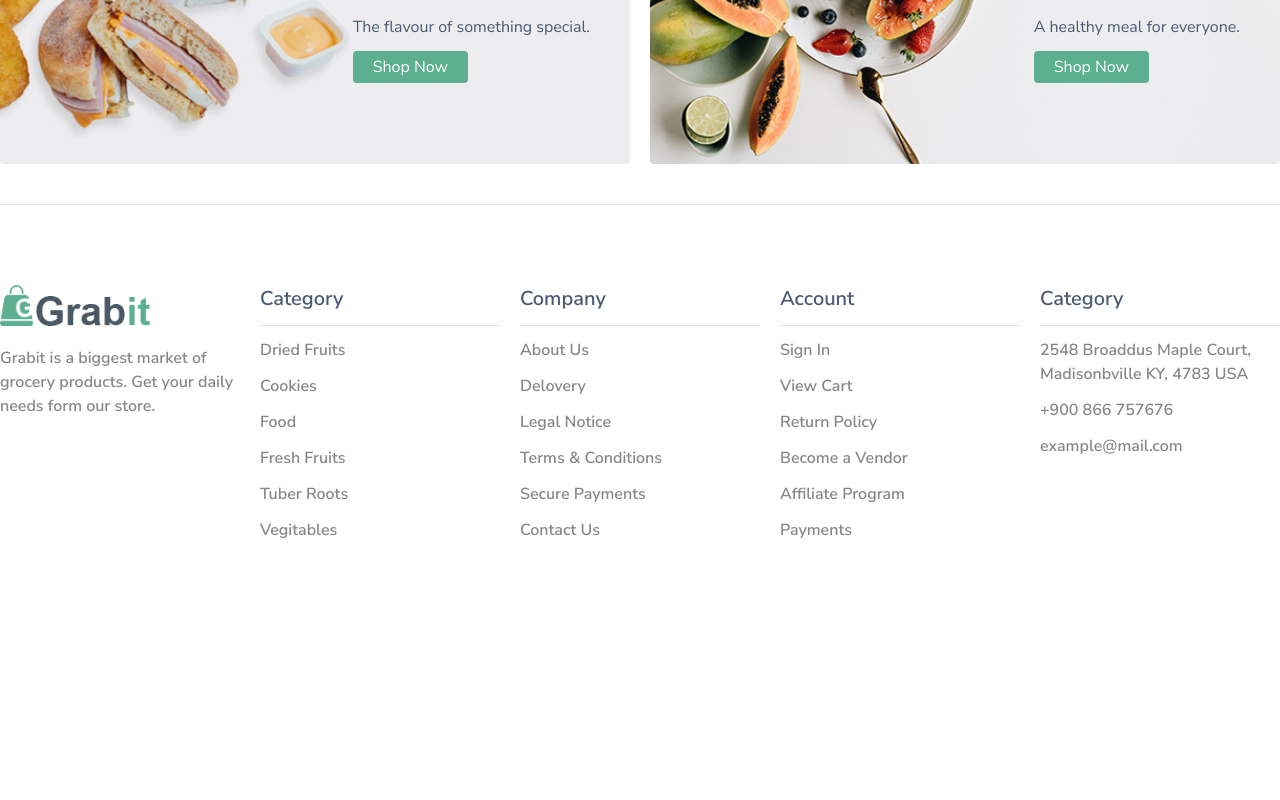
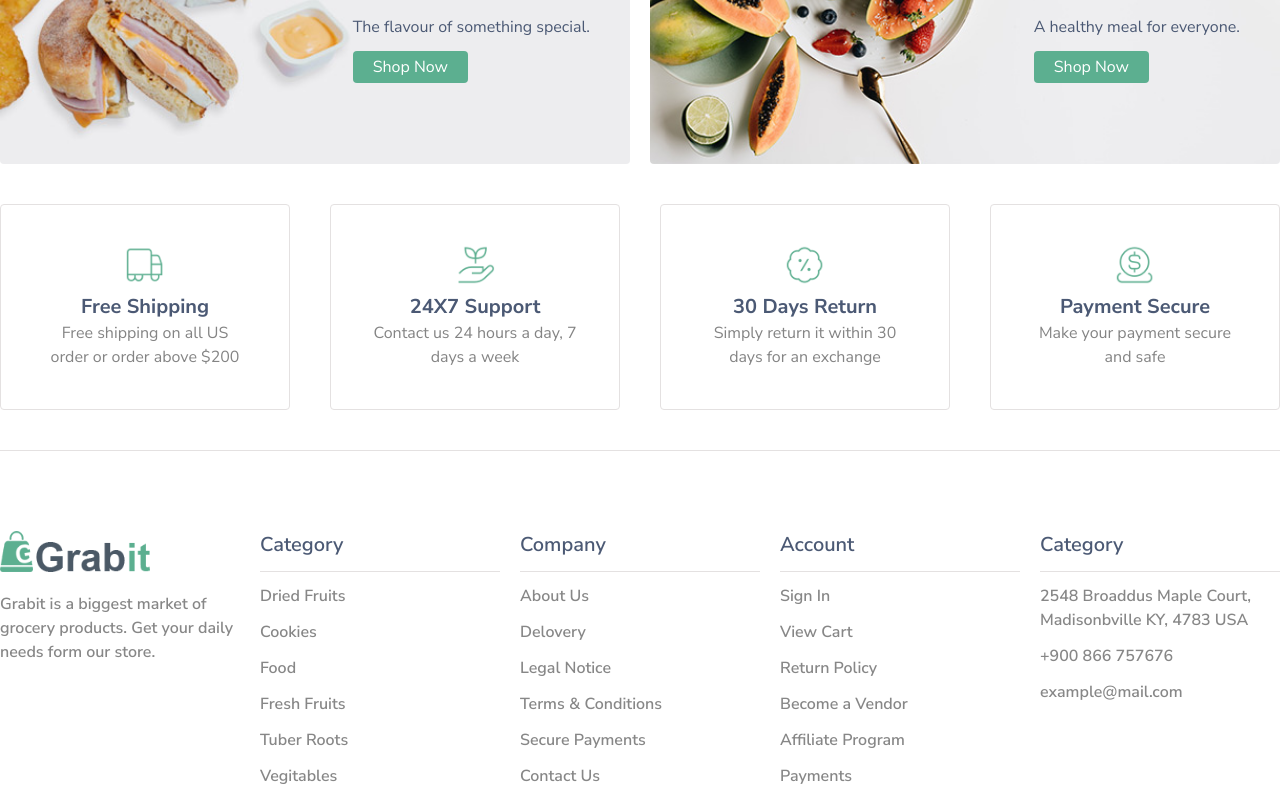
Before and after one commit to SalehAhmed19/e-com, a React (Vite) app: page / in a window 1280 px wide. Shown: the part 3357-4157 px from the top of the page. Before the commit the page ends 3911 px from the top, so only its background shows below. Built offline with nearby package versions, Linux system fonts and the light colour scheme.

Commit message:
feature-added

```diff
--- a/src/Components/Isolated/Categories.jsx
+++ b/src/Components/Isolated/Categories.jsx
@@ -11,7 +11,10 @@ function Categories() {
   return (
     <div className="grid grid-cols-6 gap-10 my-20">
       {categories.slice(0, 6).map((category) => (
-        <div className="bg-gradient-to-b from-[#eedec358] to-white p-5 rounded-sm">
+        <div
+          key={category.id}
+          className="bg-gradient-to-b from-[#eedec358] to-white p-5 rounded-sm"
+        >
           <div className="shadow-lg shadow-[#dedede44] flex flex-col items-center p-5 bg-white rounded-sm">
             <img className="w-10 mb-2" src={category.icon} alt="" />
             <h5 className="font-bold">{category.name}</h5>
--- /dev/null
+++ b/src/Components/Isolated/Features.jsx
@@ -0,0 +1,50 @@
+import React from "react";
+import icon_1 from "../../assets/icons/fi-shipping.png";
+import icon_2 from "../../assets/icons/fi-support.png";
+import icon_3 from "../../assets/icons/fi-return.png";
+import icon_4 from "../../assets/icons/fi-payment.png";
+
+function Features() {
+  const features = [
+    {
+      id: 1,
+      feature: "Free Shipping",
+      description: "Free shipping on all US order or order above $200",
+      icon: icon_1,
+    },
+    {
+      id: 2,
+      feature: "24X7 Support",
+      description: "Contact us 24 hours a day, 7 days a week",
+      icon: icon_2,
+    },
+    {
+      id: 3,
+      feature: "30 Days Return",
+      description: "Simply return it within 30 days for an exchange",
+      icon: icon_3,
+    },
+    {
+      id: 4,
+      feature: "Payment Secure",
+      description: "Make your payment secure and safe",
+      icon: icon_4,
+    },
+  ];
+  return (
+    <div className="grid grid-cols-4 gap-10 my-10">
+      {features.map((feature) => (
+        <div
+          key={feature.id}
+          className="border border-[#e4e1e1] text-center flex flex-col items-center p-10 bg-white rounded-sm"
+        >
+          <img className="w-10 mb-2" src={feature.icon} alt="" />
+          <h5 className="font-bold text-xl">{feature.feature}</h5>
+          <p className="text-[#848484]">{feature.description}</p>
+        </div>
+      ))}
+    </div>
+  );
+}
+
+export default Features;
--- a/src/Pages/Home/Home.jsx
+++ b/src/Pages/Home/Home.jsx
@@ -6,6 +6,7 @@ import Hero from "../../Components/Isolated/Hero";
 import Banner from "../../Components/Isolated/Banner";
 import NewArrivals from "../../Components/Isolated/NewArrivals";
 import Offers from "../../Components/Isolated/Offers";
+import Features from "../../Components/Isolated/Features";
 
 function Home() {
   return (
@@ -16,6 +17,7 @@ function Home() {
       <Banner />
       <NewArrivals />
       <Offers />
+      <Features />
     </div>
   );
 }
```
